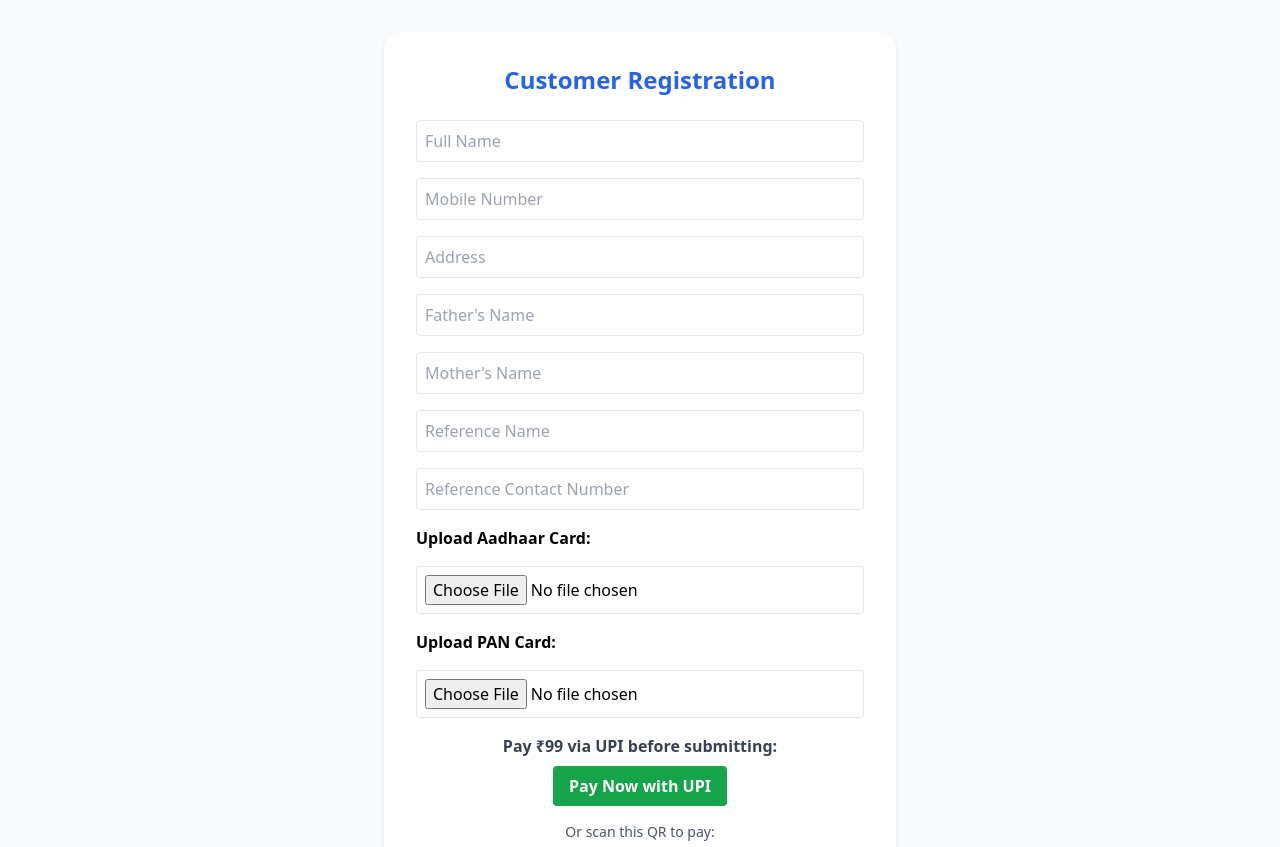
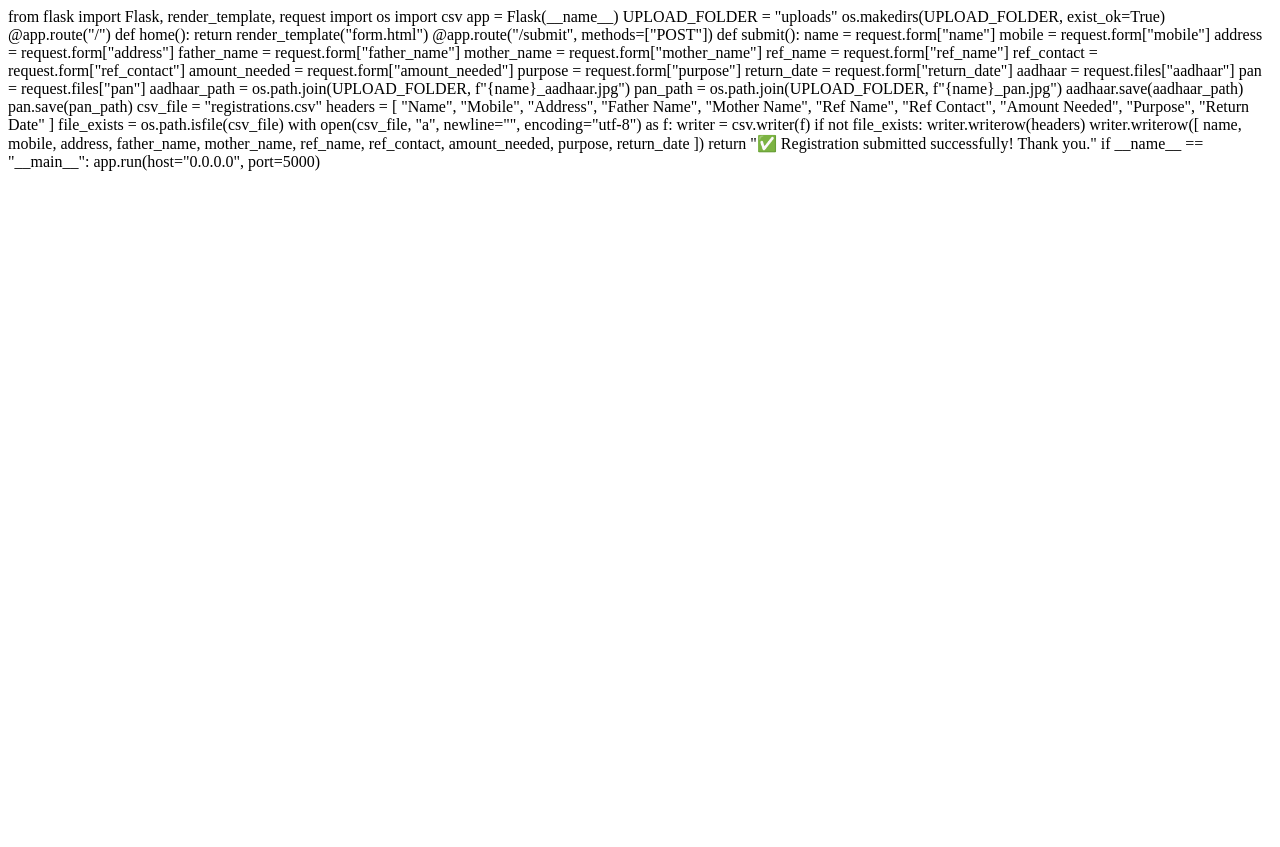
Before and after one commit to Vijay999n/Financial_Registration_App, a Flask app: page / in a window 1280 px wide. Shown: the top 847 px of the page. After the commit the page ends 171 px from the top, so only its background shows below. Run offline with Flask 3, Linux system fonts and the light colour scheme; some libraries are stand-ins or nearby versions.

Commit message:
Update form.html

```diff
--- a/Financial_Registration_App/templates/form.html
+++ b/Financial_Registration_App/templates/form.html
@@ -1,81 +1,55 @@
-<!DOCTYPE html>
-<html lang="en">
-<head>
-  <meta charset="UTF-8" />
-  <meta name="viewport" content="width=device-width, initial-scale=1.0" />
-  <title>Financial Registration</title>
-  <script src="https://cdn.tailwindcss.com"></script>
-</head>
-<body class="bg-gray-50 font-sans">
-  <div class="max-w-lg mx-auto bg-white p-8 mt-8 rounded-2xl shadow-md">
-    <h2 class="text-2xl font-bold mb-6 text-center text-blue-600">Customer Registration</h2>
+from flask import Flask, render_template, request
+import os
+import csv
 
-    <form id="regForm" action="/submit" method="POST" enctype="multipart/form-data" class="space-y-4">
-      <input name="name" placeholder="Full Name" required class="w-full p-2 border rounded" />
-      <input name="mobile" placeholder="Mobile Number" required class="w-full p-2 border rounded" />
-      <input name="address" placeholder="Address" required class="w-full p-2 border rounded" />
-      <input name="father_name" placeholder="Father's Name" required class="w-full p-2 border rounded" />
-      <input name="mother_name" placeholder="Mother's Name" required class="w-full p-2 border rounded" />
+app = Flask(__name__)
 
-      <input name="ref_name" placeholder="Reference Name" required class="w-full p-2 border rounded" />
-      <input name="ref_contact" placeholder="Reference Contact Number" required class="w-full p-2 border rounded" />
+UPLOAD_FOLDER = "uploads"
+os.makedirs(UPLOAD_FOLDER, exist_ok=True)
 
-      <label class="block font-semibold mt-4">Upload Aadhaar Card:</label>
-      <input type="file" name="aadhaar" accept="image/*" required class="w-full border rounded p-2" />
+@app.route("/")
+def home():
+    return render_template("form.html")
 
-      <label class="block font-semibold mt-2">Upload PAN Card:</label>
-      <input type="file" name="pan" accept="image/*" required class="w-full border rounded p-2" />
+@app.route("/submit", methods=["POST"])
+def submit():
+    name = request.form["name"]
+    mobile = request.form["mobile"]
+    address = request.form["address"]
+    father_name = request.form["father_name"]
+    mother_name = request.form["mother_name"]
+    ref_name = request.form["ref_name"]
+    ref_contact = request.form["ref_contact"]
+    amount_needed = request.form["amount_needed"]
+    purpose = request.form["purpose"]
+    return_date = request.form["return_date"]
 
-      <!-- Payment Section -->
-      <div class="mt-6 text-center">
-        <p class="font-semibold text-gray-700 mb-2">Pay ₹99 via UPI before submitting:</p>
+    aadhaar = request.files["aadhaar"]
+    pan = request.files["pan"]
 
-        <!-- UPI Payment Button -->
-        <a id="upiButton"
-           href="upi://pay?pa=7022118670@ybl&pn=Financial+Registration&am=99&cu=INR"
-           class="bg-green-600 hover:bg-green-700 text-white font-bold py-2 px-4 rounded inline-block"
-           target="_blank">
-          Pay Now with UPI
-        </a>
+    aadhaar_path = os.path.join(UPLOAD_FOLDER, f"{name}_aadhaar.jpg")
+    pan_path = os.path.join(UPLOAD_FOLDER, f"{name}_pan.jpg")
 
-        <!-- QR Code -->
-        <div class="mt-4 text-center">
-          <p class="text-gray-600 text-sm">Or scan this QR to pay:</p>
-          <img src="https://api.qrserver.com/v1/create-qr-code/?size=150x150&data=upi://pay?pa=7022118670@ybl&pn=Financial+Registration&am=99&cu=INR"
-               alt="UPI QR Code" class="mx-auto mt-2">
-        </div>
+    aadhaar.save(aadhaar_path)
+    pan.save(pan_path)
 
-        <!-- Payment Confirmation Checkbox -->
-        <div class="mt-4 flex items-center justify-center">
-          <input type="checkbox" id="paidCheck" class="mr-2" />
-          <label for="paidCheck" class="text-gray-700 text-sm">I have completed the ₹99 payment</label>
-        </div>
-      </div>
+    csv_file = "registrations.csv"
+    headers = [
+        "Name", "Mobile", "Address", "Father Name", "Mother Name",
+        "Ref Name", "Ref Contact", "Amount Needed", "Purpose", "Return Date"
+    ]
 
-      <!-- Submit Button -->
-      <button id="submitBtn"
-        type="submit"
-        class="w-full bg-blue-600 text-white font-semibold py-2 px-4 rounded mt-4 opacity-50 cursor-not-allowed"
-        disabled>
-        Submit Registration
-      </button>
-    </form>
-  </div>
+    file_exists = os.path.isfile(csv_file)
+    with open(csv_file, "a", newline="", encoding="utf-8") as f:
+        writer = csv.writer(f)
+        if not file_exists:
+            writer.writerow(headers)
+        writer.writerow([
+            name, mobile, address, father_name, mother_name,
+            ref_name, ref_contact, amount_needed, purpose, return_date
+        ])
 
-  <script>
-    const paidCheck = document.getElementById("paidCheck");
-    const submitBtn = document.getElementById("submitBtn");
+    return "✅ Registration submitted successfully! Thank you."
 
-    paidCheck.addEventListener("change", () => {
-      if (paidCheck.checked) {
-        submitBtn.disabled = false;
-        submitBtn.classList.remove("opacity-50", "cursor-not-allowed");
-        submitBtn.classList.add("hover:bg-blue-700");
-      } else {
-        submitBtn.disabled = true;
-        submitBtn.classList.add("opacity-50", "cursor-not-allowed");
-      }
-    });
-  </script>
-</body>
-</html>
+if __name__ == "__main__":
+    app.run(host="0.0.0.0", port=5000)
```
